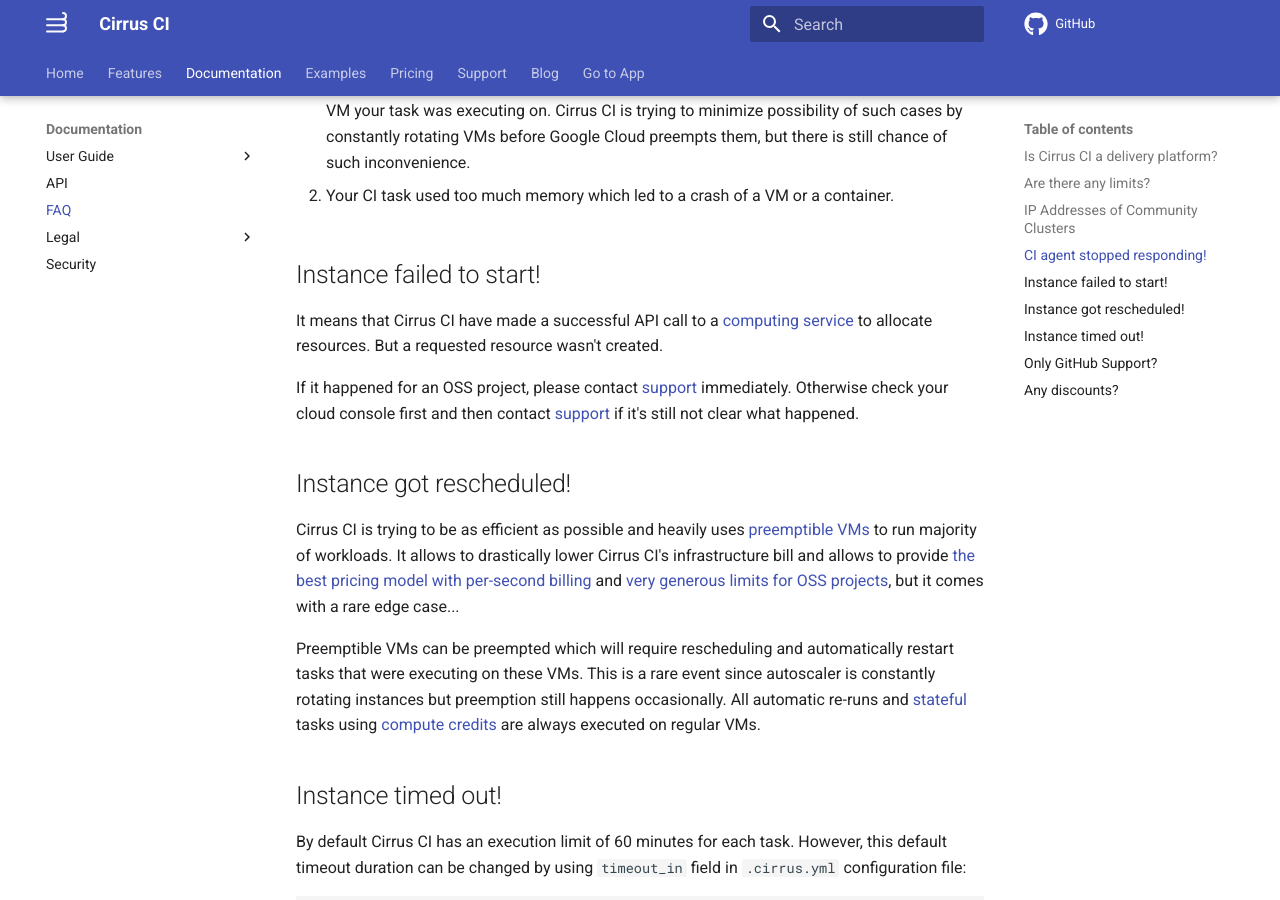
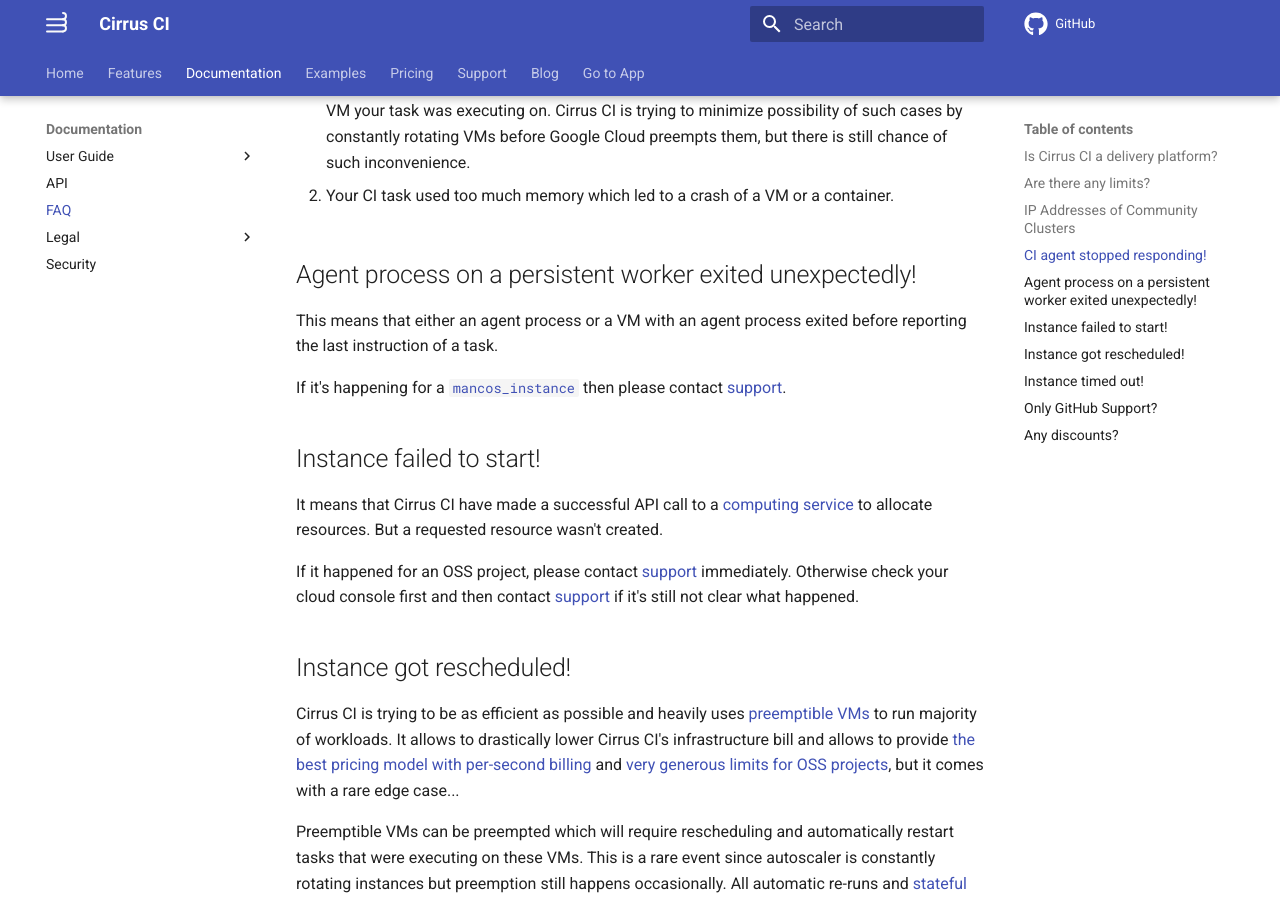
Before and after one commit to cirruslabs/cirrus-ci-docs, an MkDocs documentation site: the page built from docs/faq.md, in a window 1280 px wide and 900 px high, scrolled down 1974 px. Built offline with MkDocs 1.6.1 and Material for MkDocs 9.7.7, drawn with Linux system fonts in a browser that asks for light colours; comment, search, counter and statistics services are not loaded.

Commit message:
Agent process on a persistent worker exited unexpectedly!

```diff
--- a/docs/faq.md
+++ b/docs/faq.md
@@ -80,6 +80,12 @@ it happens because of two reasons:
 
 2. Your CI task used too much memory which led to a crash of a VM or a container.
 
+## Agent process on a persistent worker exited unexpectedly!
+
+This means that either an agent process or a VM with an agent process exited before reporting the last instruction of a task.
+
+If it's happening for a [`mancos_instance`](guide/macOS.md) then please contact [support](support.md).
+
 ## Instance failed to start!
 
 It means that Cirrus CI have made a successful API call to a [computing service](guide/supported-computing-services.md)
```
